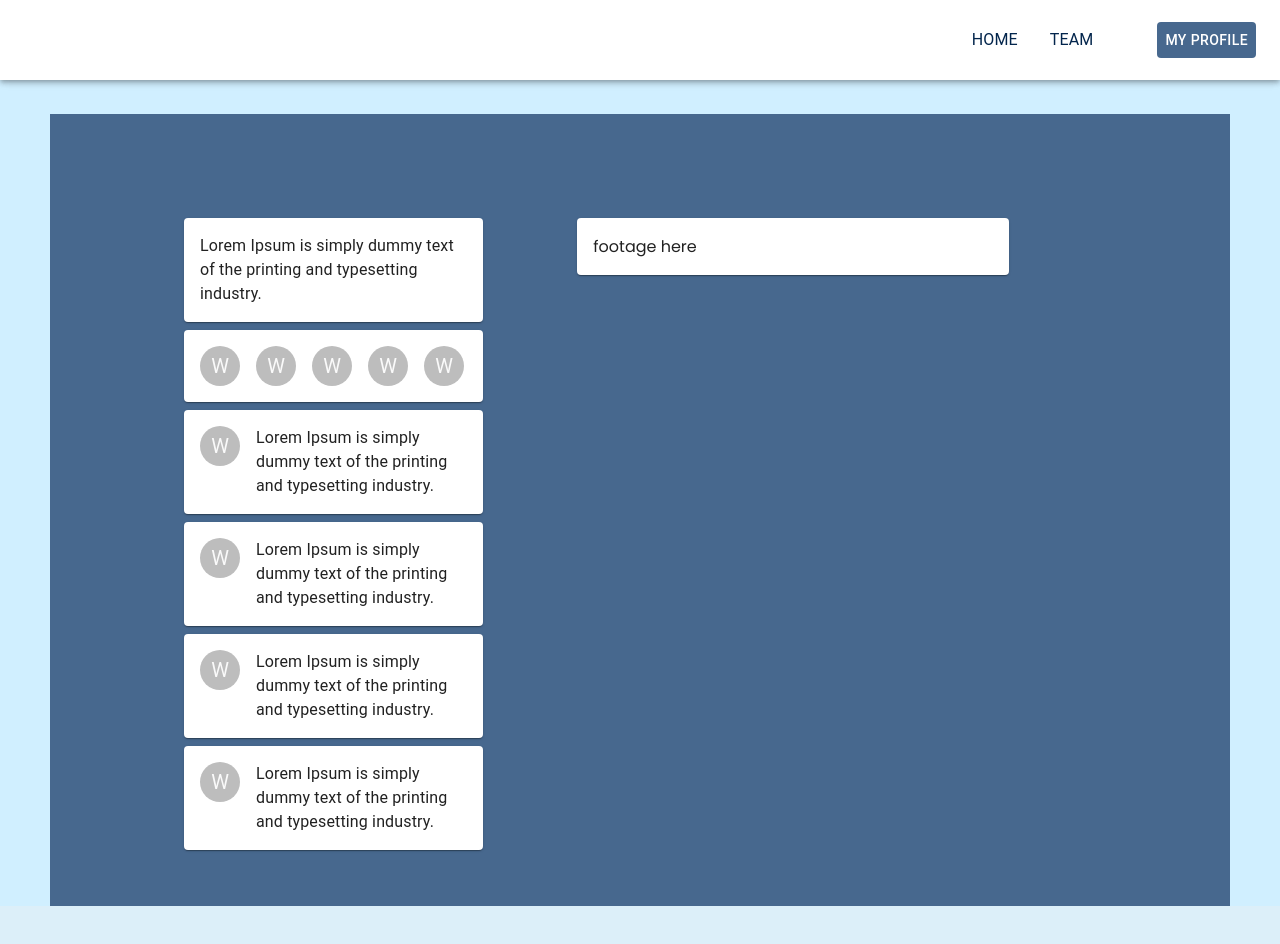
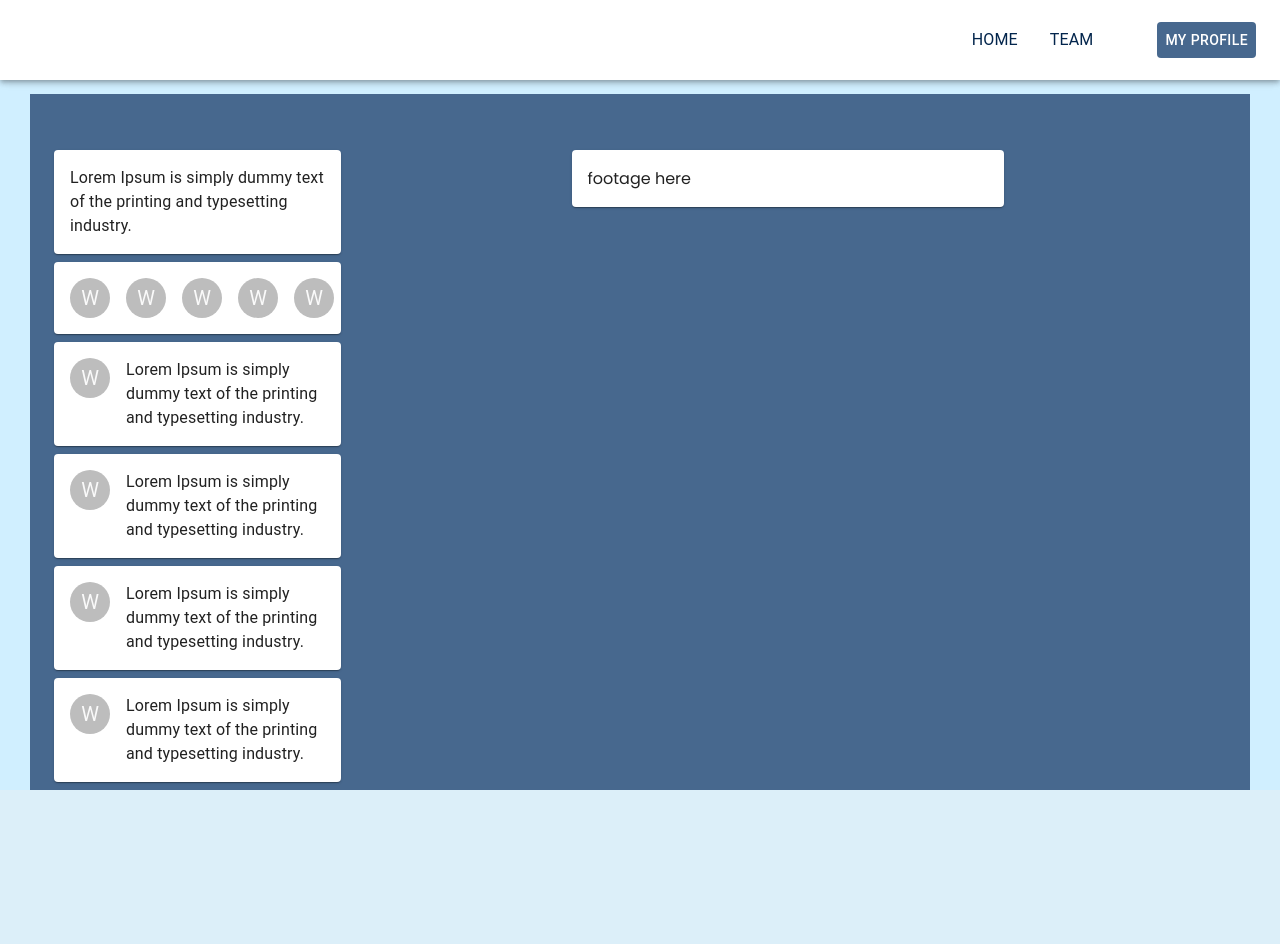
Before and after one commit to mirianfsilva/opencv-with-flask-and-react, a React (Create React App) app in the folder construction-inference/: page /droneMonitoring in a window 1280 px wide. Shown: the top 944 px of the page. After the commit the page ends 820 px from the top, so only its background shows below. Built offline with nearby package versions, Linux system fonts and the light colour scheme.

Commit message:
update monitoring page

```diff
--- a/construction-inference/src/components/DroneMonitoring/index.js
+++ b/construction-inference/src/components/DroneMonitoring/index.js
@@ -16,10 +16,10 @@ const useStyles = makeStyles((theme) => ({
         },
     },
     heroContent: {
-        margin: 50,
+        margin: 30,
         height: 600,
         backgroundColor: theme.palette.background.paper,
-        padding: theme.spacing(12, 12, 12, 12),
+        padding: theme.spacing(6, 0, 6, 0),
         backgroundRepeat: 'round',
     },
     content: {
@@ -58,9 +58,9 @@ function DroneMonitoring(props) {
 
     return (
         <div className={classes.heroContent} style={{ backgroundColor: '#47688e' }}>
-            <Container maxWidth="md">
+            <Container maxWidth="lg">
                 <Grid container spacing={1}>
-                    <Grid item xs={4}>
+                    <Grid item xs={3}>
                         <Paper className={classes.paper}>
                             <Grid container wrap="nowrap" spacing={2}>
                                 <Grid item xs>
@@ -128,7 +128,7 @@ function DroneMonitoring(props) {
                         </Paper>
                     </Grid>
 
-                    <Grid item xs={8}>
+                    <Grid item xs={9}>
                         <Paper className={classes.paper}>footage here</Paper>
                     </Grid>
                 </Grid>
```
